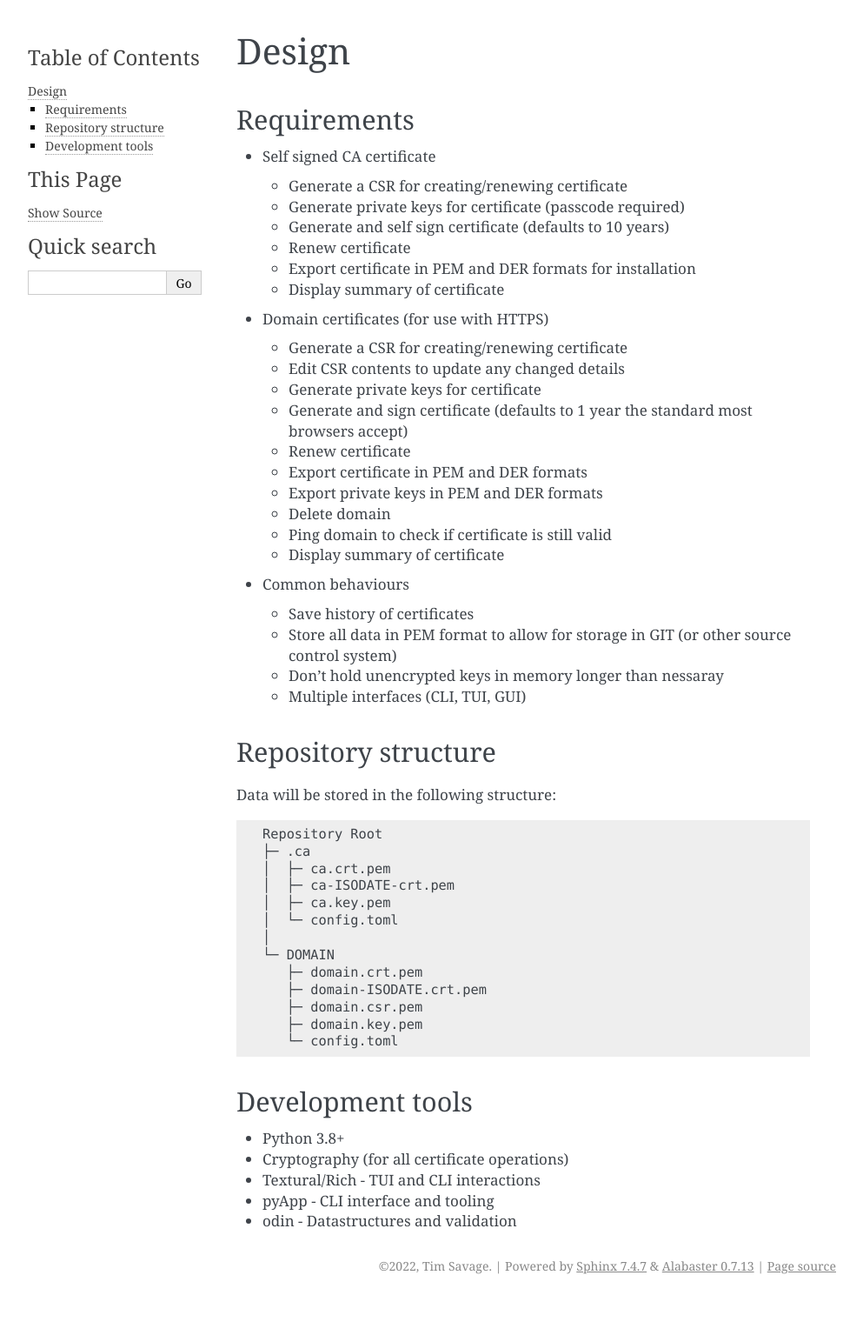
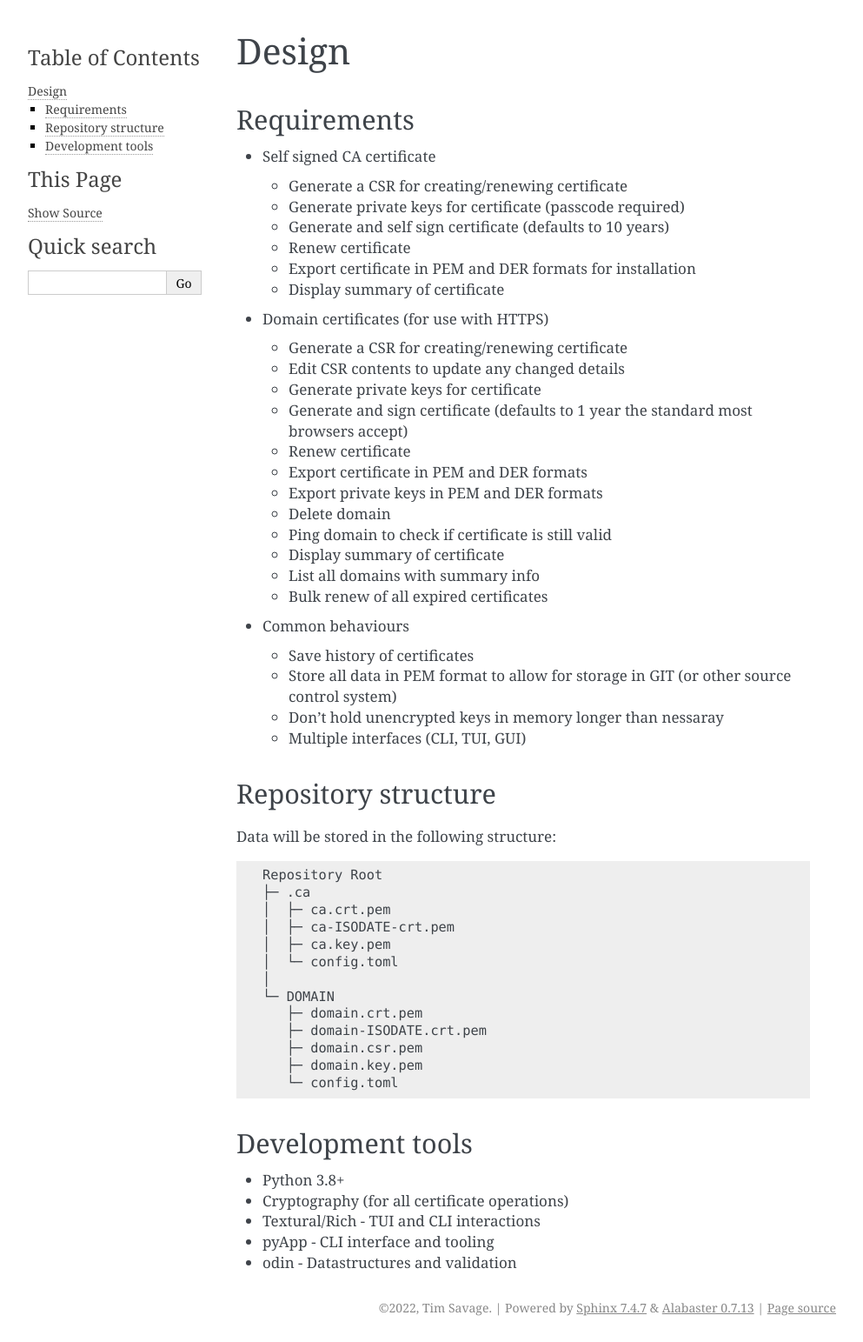
Before and after one commit to timsavage/self-authority, a Sphinx documentation site: the page built from docs/design.rst, in a window 1280 px wide. Shown: the whole page at 87% size, without its empty margins (148-1141 px from the left). Built offline with Sphinx 7.4.7, drawn with Linux system fonts in a browser that asks for light colours; before the commit the page ends 1495 px from its top, so only the background shows below that.

Commit message:
Add design file

```diff
--- a/docs/design.rst
+++ b/docs/design.rst
@@ -39,6 +39,10 @@ Requirements
   - Ping domain to check if certificate is still valid
 
   - Display summary of certificate
+
+  - List all domains with summary info
+
+  - Bulk renew of all expired certificates
 
 - Common behaviours
 
```
